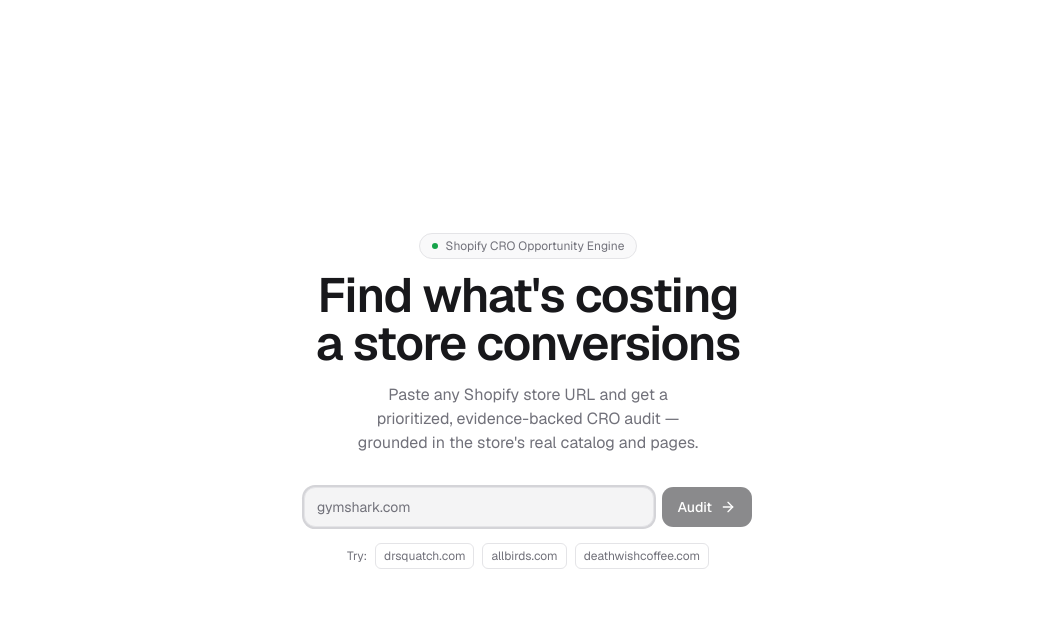
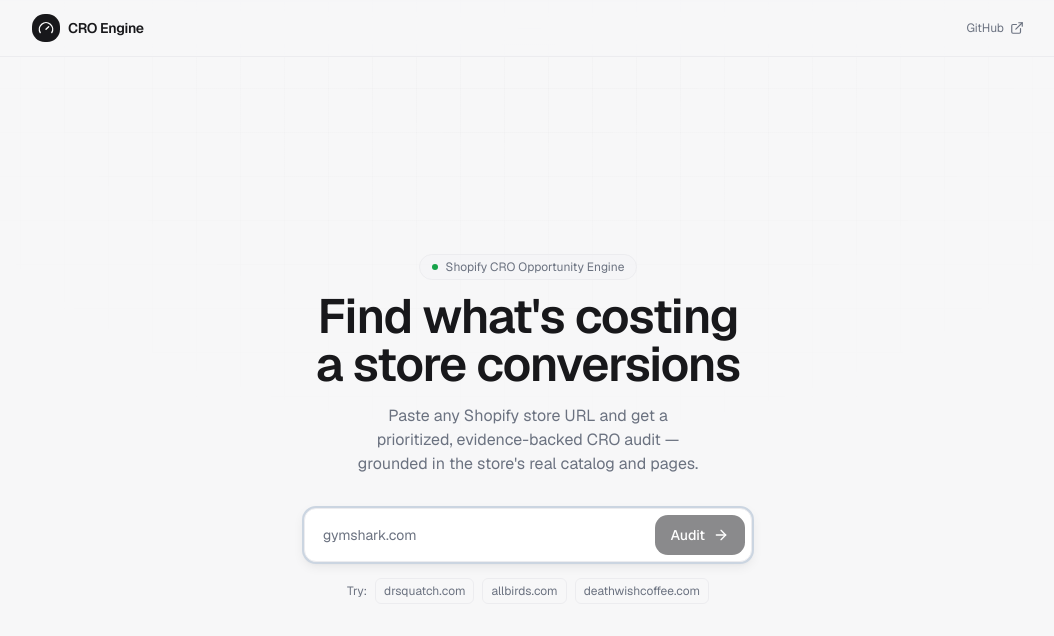
Before and after one commit to RickyVishwakarma/shopify-CRO, a Next.js app: page / in a window 1280 px wide. Shown: the top 636 px of the page, without its empty margins (112-1166 px from the left). Built offline with nearby package versions, Linux system fonts and the light colour scheme.

Commit message:
Refine UI: floating cards, top nav bar, elevated search, chart labels

```diff
--- a/app/globals.css
+++ b/app/globals.css
@@ -1,27 +1,31 @@
 @import "tailwindcss";
 
 /*
- * Minimal, light palette. Tokens are mapped into Tailwind via @theme inline so
+ * Minimal, light palette. Tokens map into Tailwind via @theme inline so
  * utilities like `bg-card`, `text-muted-foreground`, and `border-border` work
- * throughout the app. Quiet neutrals, a single blue accent, generous whitespace.
+ * throughout the app. A soft gray page lets white cards float with a subtle
+ * shadow — quiet, professional, generous whitespace.
  */
 :root {
-  --background: #ffffff;
+  --background: #f7f7f8;
   --foreground: #18181b;
   --card: #ffffff;
-  --card-hover: #fafafa;
+  --card-hover: #ffffff;
   --muted: #f4f4f5;
-  --muted-foreground: #71717a;
-  --border: #e4e4e7;
+  --muted-foreground: #6b7280;
+  --border: #ececef;
   --primary: #18181b;
   --primary-foreground: #ffffff;
   --accent: #2563eb;
-  --ring: #d4d4d8;
-  --radius: 0.7rem;
+  --ring: #cbd5e1;
+  --radius: 0.8rem;
 
   --good: #16a34a;
   --warn: #b45309;
   --bad: #dc2626;
+
+  --shadow-card: 0 1px 2px rgba(24, 24, 27, 0.04), 0 1px 3px rgba(24, 24, 27, 0.06);
+  --shadow-card-hover: 0 4px 12px rgba(24, 24, 27, 0.08), 0 2px 4px rgba(24, 24, 27, 0.05);
 }
 
 @theme inline {
@@ -42,6 +46,8 @@
   --font-sans: var(--font-geist-sans);
   --font-mono: var(--font-geist-mono);
   --radius-lg: var(--radius);
+  --shadow-card: var(--shadow-card);
+  --shadow-card-hover: var(--shadow-card-hover);
 }
 
 * {
@@ -53,4 +59,19 @@
   color: var(--foreground);
   font-family: var(--font-geist-sans), system-ui, -apple-system, sans-serif;
   -webkit-font-smoothing: antialiased;
+  text-rendering: optimizeLegibility;
 }
+
+/* Subtle grid texture on the page background for a touch of depth. */
+body::before {
+  content: "";
+  position: fixed;
+  inset: 0;
+  z-index: -1;
+  background-image:
+    linear-gradient(to right, rgba(24, 24, 27, 0.02) 1px, transparent 1px),
+    linear-gradient(to bottom, rgba(24, 24, 27, 0.02) 1px, transparent 1px);
+  background-size: 44px 44px;
+  mask-image: radial-gradient(60rem 40rem at 50% 0%, black, transparent 75%);
+  pointer-events: none;
+}
--- a/app/layout.tsx
+++ b/app/layout.tsx
@@ -1,6 +1,7 @@
 import type { Metadata } from "next";
 import { Geist, Geist_Mono } from "next/font/google";
 import "./globals.css";
+import { Header } from "@/components/Header";
 
 const geistSans = Geist({
   variable: "--font-geist-sans",
@@ -28,7 +29,10 @@
       lang="en"
       className={`${geistSans.variable} ${geistMono.variable} h-full antialiased`}
     >
-      <body className="min-h-full flex flex-col">{children}</body>
+      <body className="min-h-full flex flex-col">
+        <Header />
+        {children}
+      </body>
     </html>
   );
 }
--- a/app/page.tsx
+++ b/app/page.tsx
@@ -4,7 +4,6 @@
 import { useRouter } from "next/navigation";
 import { ArrowRight, Loader2, AlertCircle } from "lucide-react";
 import { Button } from "@/components/ui/button";
-import { Input } from "@/components/ui/input";
 
 const EXAMPLES = ["drsquatch.com", "allbirds.com", "deathwishcoffee.com"];
 const STAGES = [
@@ -76,14 +75,16 @@
           audit — grounded in the store&apos;s real catalog and pages.
         </p>
 
-        <form onSubmit={onSubmit} className="mx-auto mt-8 flex max-w-md gap-2">
-          <Input
+        <form onSubmit={onSubmit} className="mx-auto mt-8 max-w-md">
+          <div className="flex items-center gap-1.5 rounded-xl border border-border bg-card p-1.5 shadow-[var(--shadow-card)] transition-shadow focus-within:shadow-[var(--shadow-card-hover)] focus-within:ring-2 focus-within:ring-ring">
+            <input
               value={url}
               onChange={(e) => setUrl(e.target.value)}
               placeholder="gymshark.com"
               disabled={loading}
               autoFocus
               aria-label="Shopify store URL"
+              className="h-10 flex-1 bg-transparent px-3 text-sm text-foreground outline-none placeholder:text-muted-foreground"
             />
             <Button type="submit" disabled={loading || !url.trim()}>
               {loading ? (
@@ -94,6 +95,7 @@
                 </>
               )}
             </Button>
+          </div>
         </form>
 
         {!loading && (
--- /dev/null
+++ b/components/Header.tsx
@@ -0,0 +1,29 @@
+import Link from "next/link";
+import { Gauge, ExternalLink } from "lucide-react";
+
+/** Slim, sticky top bar shown on every page — gives the tool an app-like frame. */
+export function Header() {
+  return (
+    <header className="sticky top-0 z-40 border-b border-border bg-background/70 backdrop-blur-md">
+      <div className="mx-auto flex h-14 max-w-5xl items-center justify-between px-4">
+        <Link href="/" className="flex items-center gap-2 transition-opacity hover:opacity-80">
+          <span className="flex size-7 items-center justify-center rounded-lg bg-primary text-primary-foreground">
+            <Gauge className="size-4" />
+          </span>
+          <span className="text-sm font-semibold tracking-tight text-foreground">
+            CRO Engine
+          </span>
+        </Link>
+        <a
+          href="https://github.com/RickyVishwakarma/shopify-CRO"
+          target="_blank"
+          rel="noopener noreferrer"
+          className="flex items-center gap-1.5 text-xs text-muted-foreground transition-colors hover:text-foreground"
+        >
+          GitHub
+          <ExternalLink className="size-3.5" />
+        </a>
+      </div>
+    </header>
+  );
+}
--- a/components/audit/OpportunityCard.tsx
+++ b/components/audit/OpportunityCard.tsx
@@ -25,7 +25,7 @@
   const [open, setOpen] = useState(false);
 
   return (
-    <Card className="overflow-hidden transition-colors hover:bg-card-hover">
+    <Card className="overflow-hidden transition-shadow duration-200 hover:shadow-[var(--shadow-card-hover)]">
       <div className="p-5">
         {/* Header */}
         <div className="flex items-start justify-between gap-4">
--- a/components/audit/PriorityChart.tsx
+++ b/components/audit/PriorityChart.tsx
@@ -7,6 +7,7 @@
   XAxis,
   YAxis,
   Cell,
+  LabelList,
   Tooltip,
 } from "recharts";
 import type { Opportunity } from "@/types/audit";
@@ -30,7 +31,7 @@
         <BarChart
           data={data}
           layout="vertical"
-          margin={{ top: 4, right: 16, bottom: 4, left: 4 }}
+          margin={{ top: 4, right: 34, bottom: 4, left: 4 }}
         >
           <XAxis
             type="number"
@@ -61,6 +62,13 @@
             {data.map((d, i) => (
               <Cell key={i} fill={color(d.priority)} />
             ))}
+            <LabelList
+              dataKey="priority"
+              position="right"
+              offset={8}
+              fontSize={11}
+              fill="var(--muted-foreground)"
+            />
           </Bar>
         </BarChart>
       </ResponsiveContainer>
--- a/components/ui/card.tsx
+++ b/components/ui/card.tsx
@@ -4,7 +4,7 @@
   return (
     <div
       className={cn(
-        "rounded-[var(--radius-lg)] border border-border bg-card",
+        "rounded-[var(--radius-lg)] border border-border bg-card shadow-[var(--shadow-card)]",
         className,
       )}
       {...props}
```
Lines whose indentation alone changed are shown as unchanged.
